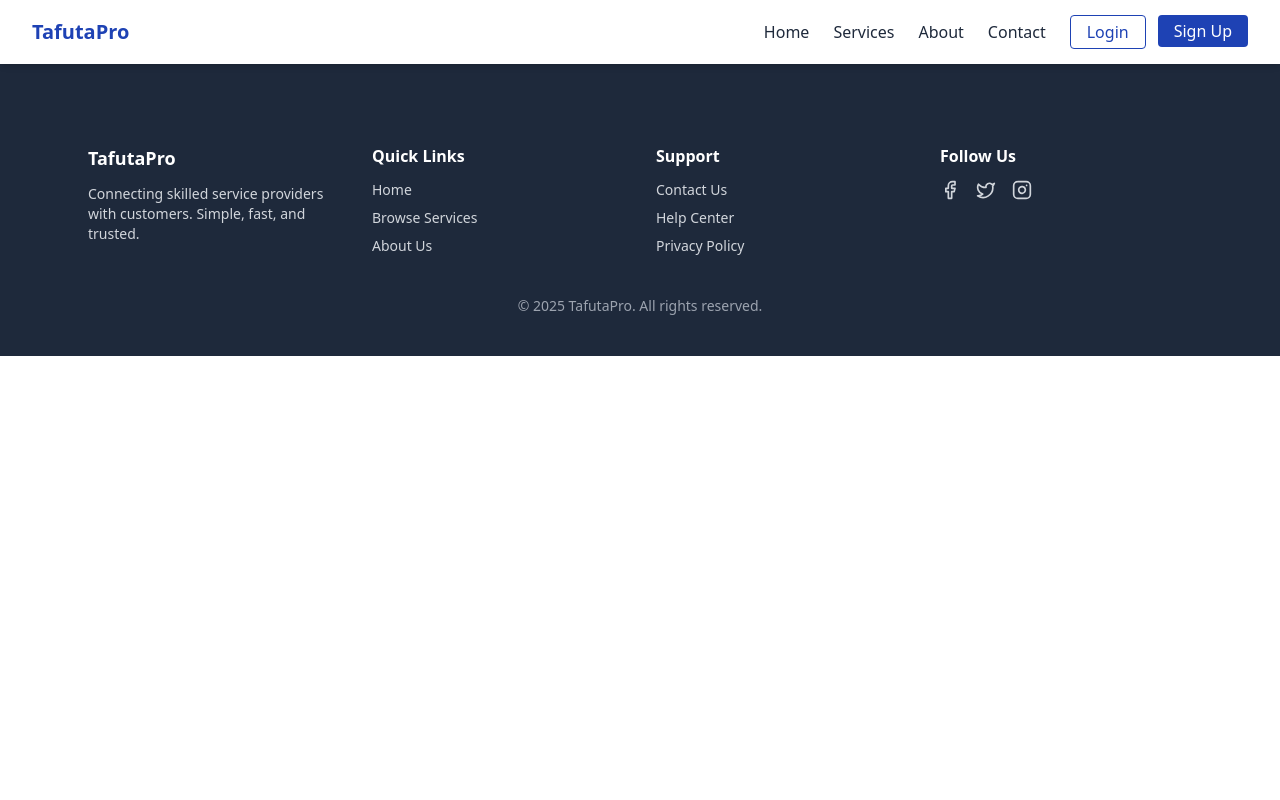
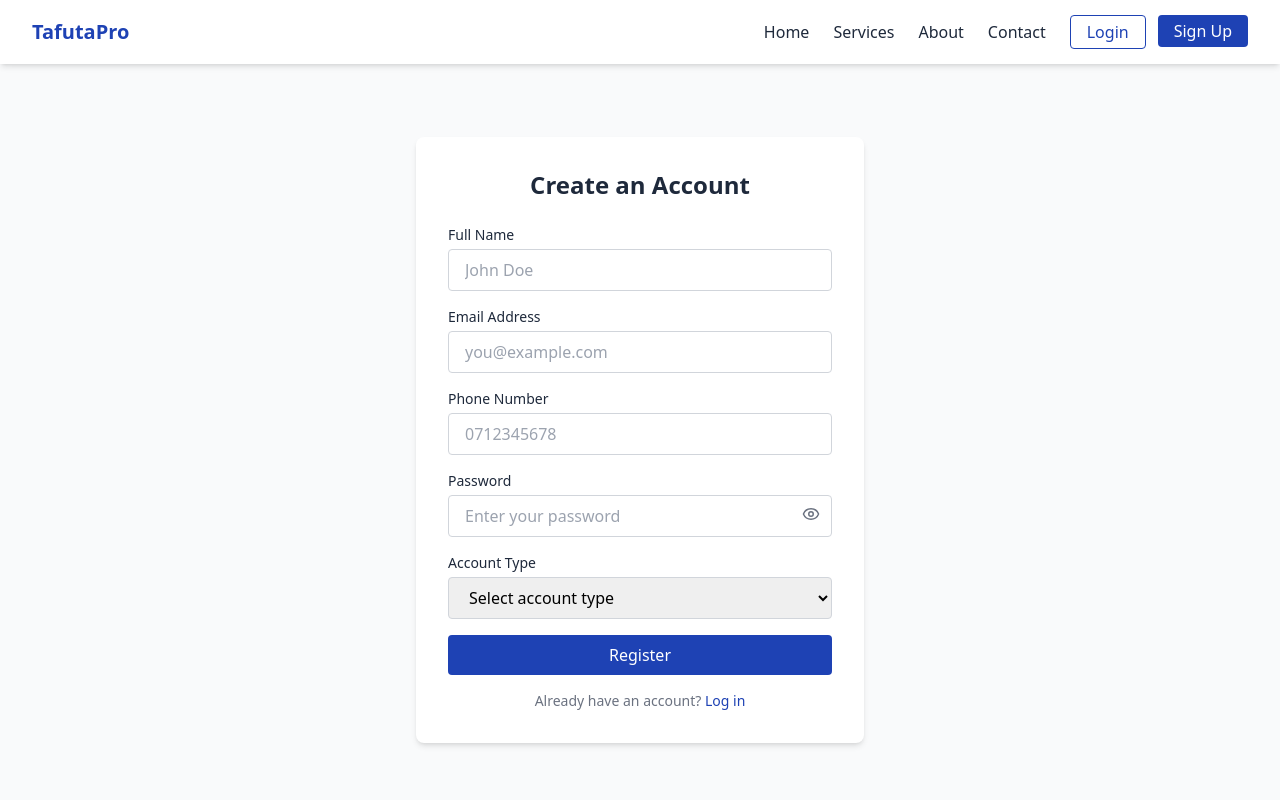
Before and after one commit to jo-oseeph/TafutaPro, a React (Create React App) app: page /Signup in a window 1280 px wide. Shown: the top 800 px of the page. Built offline with nearby package versions, Linux system fonts and the light colour scheme.

Commit message:
added register page

```diff
--- a/src/App.js
+++ b/src/App.js
@@ -23,7 +23,7 @@
           <Route path="/about" element={<About />} />
           <Route path="/contact" element={<Contact />} />
           <Route path="/login" element={<Login />} />
-          <Route path="/signup" element={<Signup />} />
+          <Route path="/Signup" element={<Signup />} />
           <Route path="/services/:category" element={<CategoryPage />} />
           {/* Add more routes as needed */}
         </Routes>
--- a/src/pages/Login.jsx
+++ b/src/pages/Login.jsx
@@ -83,7 +83,7 @@
           </button>
           <p className="text-center text-sm text-gray-600 mt-4">
             Don’t have an account?{' '}
-            <a href="/register" className="text-blue-600 hover:underline">
+            <a href="/Signup" className="text-blue-600 hover:underline">
               Sign up
             </a>
           </p>
--- a/src/pages/Signup.jsx
+++ b/src/pages/Signup.jsx
@@ -1,9 +1,110 @@
 import React from 'react'
+import { useState } from "react";
+import { Eye, EyeOff } from "lucide-react";
 
 const Signup = () => {
+  const [showPassword, setShowPassword] = useState(false);
   return (
-    <div>This is the signup page</div>
+     <div className="min-h-screen flex items-center justify-center bg-gray-50 px-4">
+      <div className="w-full max-w-md bg-white p-8 rounded-lg shadow-md">
+        <h2 className="text-2xl font-bold text-heading mb-6 text-center">
+          Create an Account
+        </h2>
+
+        <form className="space-y-4">
+          {/* Username */}
+          <div>
+            <label className="block text-sm font-medium text-heading mb-1">
+              Full Name
+            </label>
+            <input
+              type="text"
+              placeholder="John Doe"
+              className="w-full border border-gray-300 rounded px-4 py-2 focus:outline-brand"
+            />
+          </div>
+
+          {/* Email */}
+          <div>
+            <label className="block text-sm font-medium text-heading mb-1">
+              Email Address
+            </label>
+            <input
+              type="email"
+              placeholder="you@example.com"
+              className="w-full border border-gray-300 rounded px-4 py-2 focus:outline-brand"
+            />
+          </div>
+
+          {/* Phone */}
+          <div>
+            <label className="block text-sm font-medium text-heading mb-1">
+              Phone Number
+            </label>
+            <input
+              type="tel"
+              placeholder="0712345678"
+              className="w-full border border-gray-300 rounded px-4 py-2 focus:outline-brand"
+            />
+          </div>
+
+          {/* Password */}
+          <div>
+            <label className="block text-sm font-medium text-heading mb-1">
+              Password
+            </label>
+            <div className="relative">
+              <input
+                type={showPassword ? "text" : "password"}
+                placeholder="Enter your password"
+                className="w-full border border-gray-300 rounded px-4 py-2 pr-10 focus:outline-brand"
+              />
+              <button
+                type="button"
+                className="absolute right-3 top-2.5 text-gray-500 hover:text-brand"
+                onClick={() => setShowPassword(!showPassword)}
+              >
+                {showPassword ? <EyeOff size={18} /> : <Eye size={18} />}
+              </button>
+            </div>
+          </div>
+
+          {/* Account Type */}
+          <div>
+            <label className="block text-sm font-medium text-heading mb-1">
+              Account Type
+            </label>
+            <select
+              className="w-full border border-gray-300 rounded px-4 py-2 focus:outline-brand"
+              defaultValue=""
+            >
+              <option value="" disabled>
+                Select account type
+              </option>
+              <option value="customer">Customer</option>
+              <option value="provider">Service Provider</option>
+            </select>
+          </div>
+
+          {/* Submit */}
+          <button
+            type="submit"
+            className="w-full bg-brand text-white py-2 rounded hover:bg-heading transition"
+          >
+            Register
+          </button>
+
+          <p className="text-sm text-center text-gray-500 mt-2">
+            Already have an account?{" "}
+            <a href="/login" className="text-brand hover:underline">
+              Log in
+            </a>
+          </p>
+        </form>
+      </div>
+    </div>
+
   )
 }
 
-export default Signup
+export default Signup;
```
